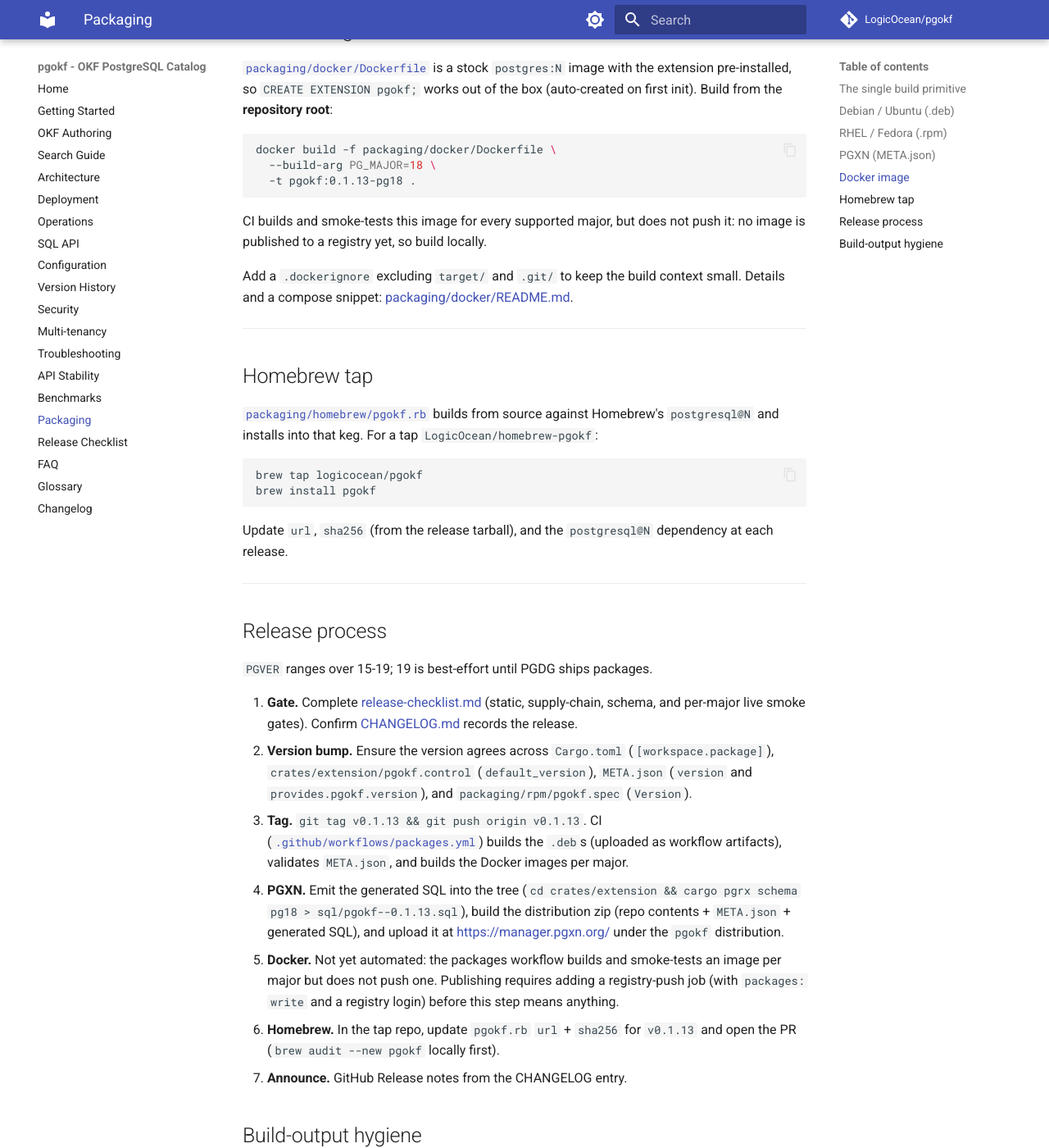
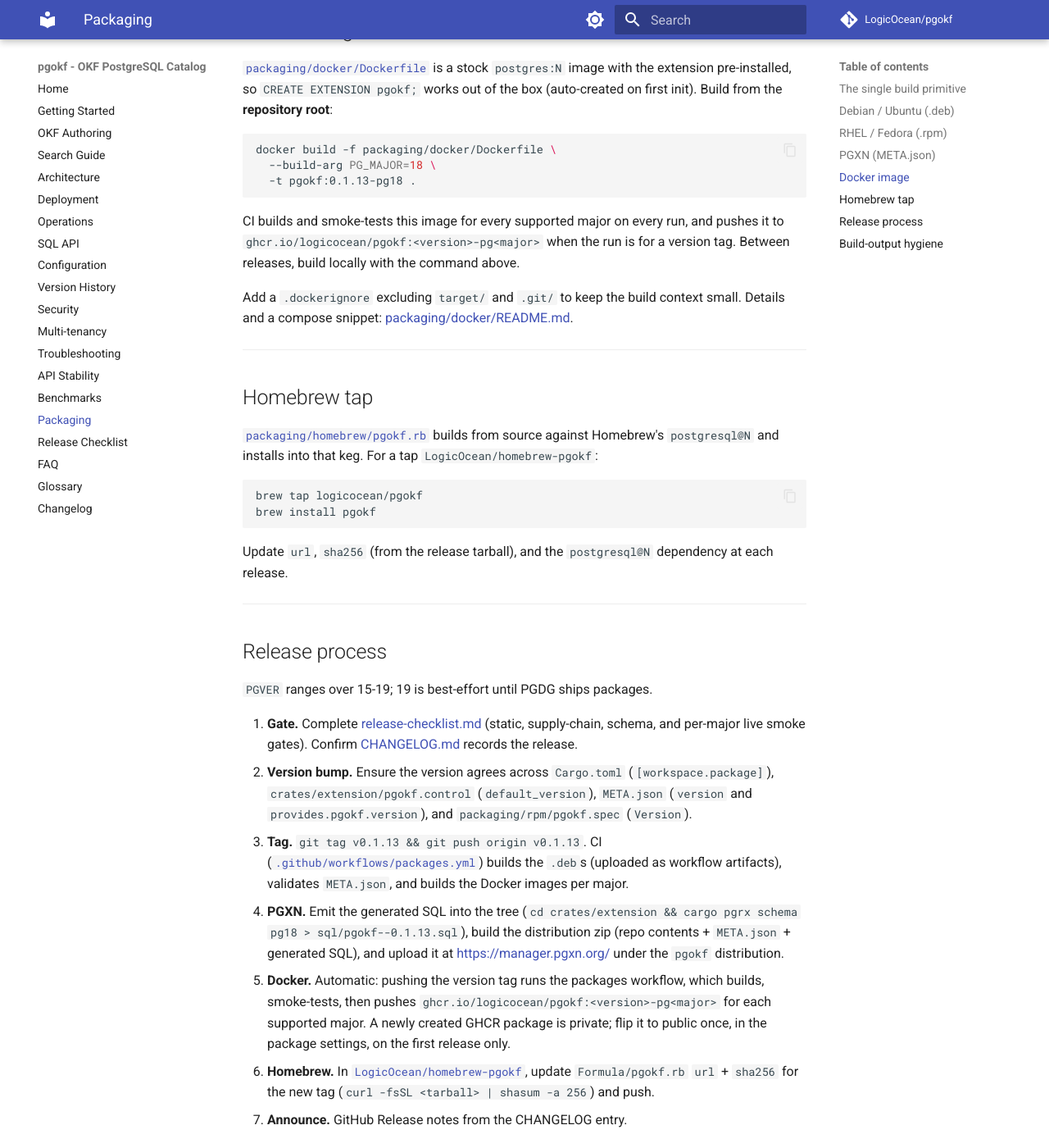
Before and after one commit to LogicOcean/pgokf, an MkDocs documentation site: the page built from docs/packaging.md, in a window 1280 px wide and 1400 px high, scrolled down 2683 px. Shown: the whole window at 82% size. Built offline with MkDocs 1.6.1 and Material for MkDocs 9.7.7, drawn with Linux system fonts in a browser that asks for light colours; comment, search, counter and statistics services are not loaded.

Commit message:
ci: publish container images to GHCR on version tags
The packages workflow already built and smoke-tested an image per supported
major but never pushed one, while the docs advertised a registry that served
nothing. The docker job now logs in and pushes the smoke-tested image to
ghcr.io/logicocean/pgokf:<version>-pg<major>, gated on a version tag and on
the same base-image guard as the build, so an advisory pre-GA leg cannot
publish. packages:write is scoped to that job.

Homebrew: the formula's placeholder digest is replaced with the real v0.1.13
tarball sha256 now that the tag is public, and its caveats no longer claim
registering a bundle needs pgokf_admin; register_bundle is a pgokf_writer
function.

Docs updated to describe what now actually happens.

````diff
--- a/docs/packaging.md
+++ b/docs/packaging.md
@@ -134,8 +134,9 @@
   -t pgokf:0.1.13-pg18 .
 ```
 
-CI builds and smoke-tests this image for every supported major, but does not
-push it: no image is published to a registry yet, so build locally.
+CI builds and smoke-tests this image for every supported major on every run,
+and pushes it to `ghcr.io/logicocean/pgokf:<version>-pg<major>` when the run is
+for a version tag. Between releases, build locally with the command above.
 
 Add a `.dockerignore` excluding `target/` and `.git/` to keep the build
 context small. Details and a compose snippet: [packaging/docker/README.md](https://github.com/LogicOcean/pgokf/blob/main/packaging/docker/README.md).
@@ -177,12 +178,14 @@
    (`cd crates/extension && cargo pgrx schema pg18 > sql/pgokf--0.1.13.sql`),
    build the distribution zip (repo contents + `META.json` + generated SQL),
    and upload it at <https://manager.pgxn.org/> under the `pgokf` distribution.
-5. **Docker.** Not yet automated: the packages workflow builds and smoke-tests
-   an image per major but does not push one. Publishing requires adding a
-   registry-push job (with `packages: write` and a registry login) before this
-   step means anything.
-6. **Homebrew.** In the tap repo, update `pgokf.rb` `url` + `sha256` for
-   `v0.1.13` and open the PR (`brew audit --new pgokf` locally first).
+5. **Docker.** Automatic: pushing the version tag runs the packages workflow,
+   which builds, smoke-tests, then pushes
+   `ghcr.io/logicocean/pgokf:<version>-pg<major>` for each supported major.
+   A newly created GHCR package is private; flip it to public once, in the
+   package settings, on the first release only.
+6. **Homebrew.** In [`LogicOcean/homebrew-pgokf`](https://github.com/LogicOcean/homebrew-pgokf),
+   update `Formula/pgokf.rb` `url` + `sha256` for the new tag
+   (`curl -fsSL <tarball> | shasum -a 256`) and push.
 7. **Announce.** GitHub Release notes from the CHANGELOG entry.
 
 ## Build-output hygiene
````
Also changed, not shown: packaging/docker/README.md (+6 -5 lines), 2 other files.
